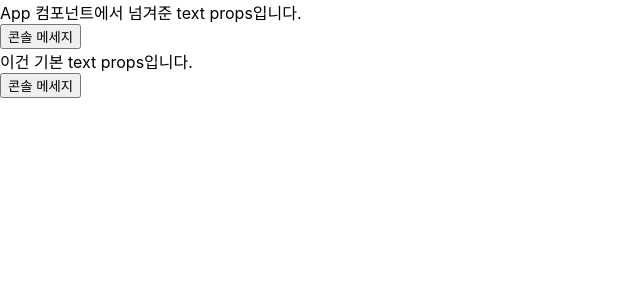
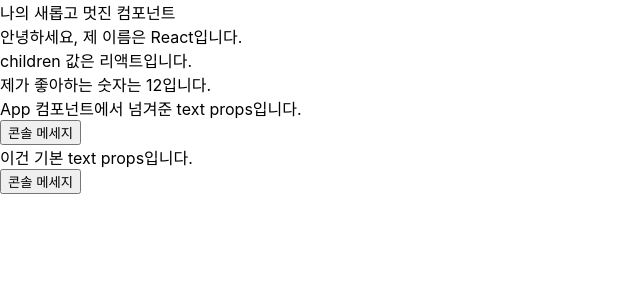
Before and after one commit to Jerryjerry0102/react-app, a React (Create React App) app in the folder first-app/: page / in a window 1280 px wide. Shown: the top 300 px of the page, without its empty margins (0-640 px from the left). Built offline with nearby package versions, Linux system fonts and the light colour scheme.

Commit message:
react component props class

```diff
--- a/first-app/src/App.js
+++ b/first-app/src/App.js
@@ -12,14 +12,22 @@
 import PropsPrac from "./PropsPrac";
 import PropsPrac2 from "./PropsPrac2";
 import PropsPrac3 from "./PropsPrac3";
+import MyComponent from "./MyComponent";
+import MyComponent2 from "./MyComponent2";
 
 function App() {
   return (
     <>
+      <MyComponent />
+      <MyComponent2 name="React" favoriteNumber={12}>
+        리액트
+      </MyComponent2>
       <PropsPrac3 text="App 컴포넌트에서 넘겨준 text props입니다."></PropsPrac3>
       <PropsPrac3></PropsPrac3>
     </>
   );
 }
 
+// 이 코드는 다른 파일에서 이 파일을 import할 때,
+// 위에서 선언한 App 함수를 불러오도록 설정하는 코드
 export default App;
--- a/first-app/src/ClassComponent.js
+++ b/first-app/src/ClassComponent.js
@@ -1,6 +1,7 @@
 // react 라이브러리에 있는 component를 상속 받는다.
 // 객체 분해(Component라는 value와 아마 key값이 class일 것)해서 react안에 있는 Component 가져옴
 import { Component } from "react";
+import PropTypes from "prop-types";
 
 class ClassComponent extends Component {
   static defaultProps = {
@@ -8,7 +9,9 @@
     content: "기본 내용",
   };
 
-  static propTypes = {};
+  static propTypes = {
+    title: PropTypes.string,
+  };
 
   // constructor 대신
   render() {
--- /dev/null
+++ b/first-app/src/MyComponent.js
@@ -0,0 +1,9 @@
+import { Component } from "react";
+
+class MyComponent extends Component {
+  render() {
+    return <div>나의 새롭고 멋진 컴포넌트</div>;
+  }
+}
+
+export default MyComponent;
--- /dev/null
+++ b/first-app/src/MyComponent2.js
@@ -0,0 +1,22 @@
+import PropTypes from "prop-types";
+
+const MyComponent2 = ({ name, favoriteNumber, children }) => {
+  return (
+    <div>
+      안녕하세요, 제 이름은 {name}입니다.
+      <br /> children 값은 {children}입니다.
+      <br /> 제가 좋아하는 숫자는 {favoriteNumber}입니다.
+    </div>
+  );
+};
+
+MyComponent2.defaultProps = {
+  name: "기본 이름",
+};
+
+MyComponent2.propTypes = {
+  name: PropTypes.string,
+  favoriteNumber: PropTypes.number.isRequired,
+};
+
+export default MyComponent2;
--- a/first-app/src/index.js
+++ b/first-app/src/index.js
@@ -1,8 +1,13 @@
+// 리액트를 불러와서 사용할 수 있게 해주는 코드
+// 리액트 프로젝트를 만들 때 node_modules라는 디렉터리로 함께 생성되는데
+// 프로젝트 생성 과정에서 node_modules 디렉터리에 react 모듈이 설치됨.
+// 그리고 이렇게 import 구문을 통해 리액트를 불러와서 사용할 수 있는 것
 import React from "react";
 import ReactDOM from "react-dom/client";
 import "./index.css";
 import App from "./App";
 
+// 리액트가 화면을 출력하는 코드는 ReactDom.render 이부분
 const root = ReactDOM.createRoot(document.getElementById("root"));
 root.render(
   <React.StrictMode>
```
